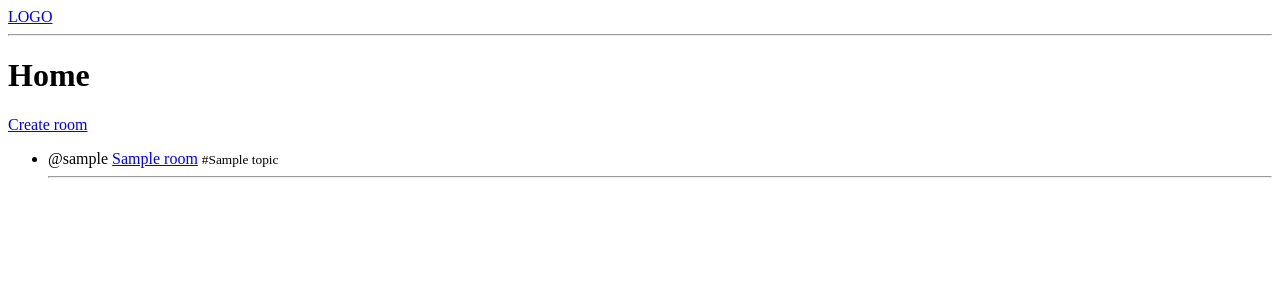
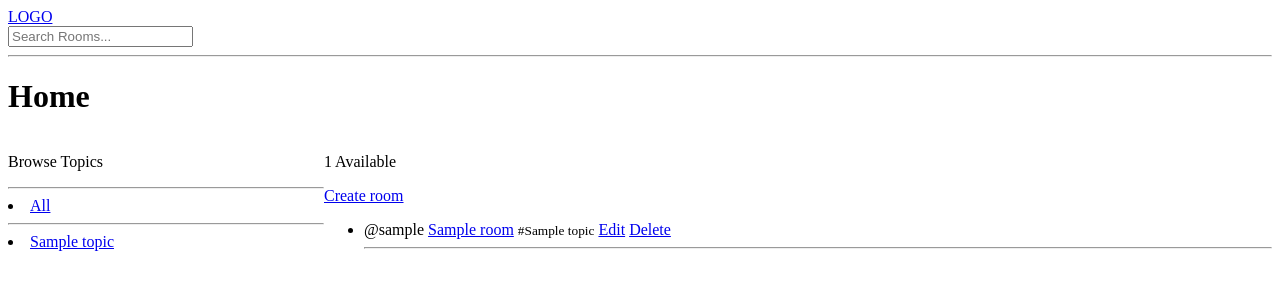
Before and after one commit to mariaedwards/django-studybuddy, a Django app: template base/templates/base/home.html in a window 1280 px wide. Shown: the top 300 px of the page. Run offline with Django 3.2, Linux system fonts and the light colour scheme; the template is opened without the code that fills it: most values are stand-ins (such as "Sample title", 1, 10 or a date in 2020).

Commit message:
Adds search and filter functionality

```diff
--- a/base/templates/base/home.html
+++ b/base/templates/base/home.html
@@ -1,5 +1,29 @@
 {% extends 'main.html' %} {% block content %}
+<style type="text/css">
+  .home-container {
+    display: grid;
+    grid-template-columns: 1fr 3fr;
+  }
+</style>
 <h1>Home</h1>
+<div class="home-container">
+  <aside>
+    <p>Browse Topics</p>
+    <hr />
+
+      <li>
+        <a href="{% url 'home' %}">All</a>
+      </li>
+      <hr/>
+      {% for topic in topics %}
+      <li>
+        <a href="{% url 'home' %}?q={{topic.name}}">{{ topic.name }}</a>
+      </li>
+      {% endfor %}
+    </ul>
+  </aside>
+  <main>
+    <p>{{room_count}} Available</p>
     <a href="{% url 'create_room' %}">Create room</a>
     <ul>
       {% for room in rooms %}
@@ -7,8 +31,12 @@
         <span>@{{room.host.username}}</span>
         <a href="{% url 'rooms' room.pk %}">{{ room.name }}</a>
         <small>#{{room.topic.name}}</small>
+        <a href="{% url 'edit_room' room.pk %}">Edit</a>
+        <a href="{% url 'delete_room' room.pk %}">Delete</a>
         <hr />
       </li>
       {% endfor %}
     </ul>
     {% endblock content %}
+  </main>
+</div>
--- a/base/urls.py
+++ b/base/urls.py
@@ -6,5 +6,7 @@ from base import views
 urlpatterns = [
     path("", views.home, name="home"),
     path("rooms/<int:room_id>/", views.room, name="rooms"),
-    path("create-room/", views.create_room, name="create_room")
+    path("create-room/", views.create_room, name="create_room"),
+    path("edit-room/<int:room_id>/", views.edit_room, name="edit_room"),
+    path("delete-room/<int:room_id>/", views.delete_room, name="delete_room")
 ]
--- a/templates/navbar.html
+++ b/templates/navbar.html
@@ -1,4 +1,7 @@
 <a href="/">
   <span>LOGO</span>
 </a>
+<form method="GET" action="{% url 'home' %}">
+  <input type="search" name="q" placeholder="Search Rooms..." />
+</form>
 <hr />
```
Also changed, not shown: base/templates/base/delete.html (added, +8 -0 lines), base/views.py (+55 -11 lines). Lines whose indentation alone changed are shown as unchanged.
